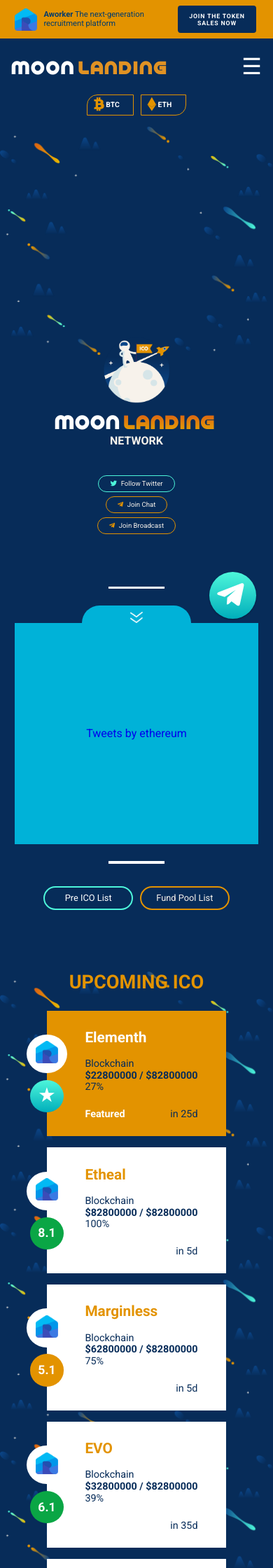
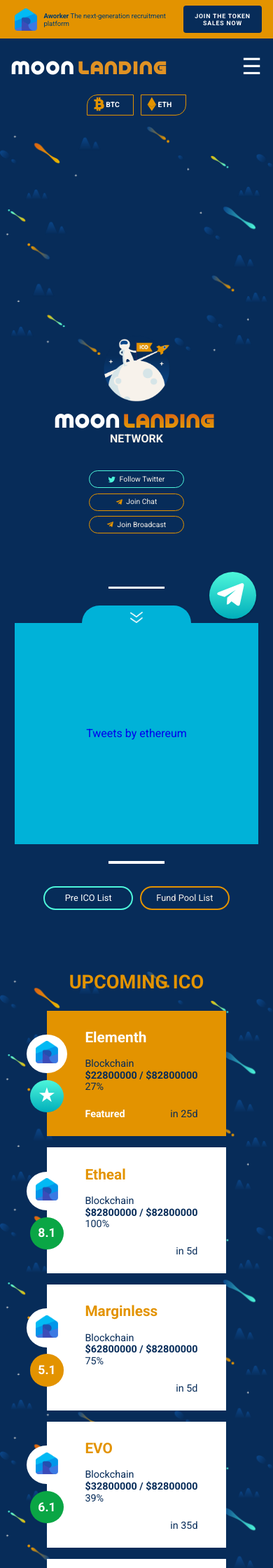
Before and after one commit to moonlandingnetwork/moonlandingnetwork.github.io, a Jekyll site: the page built from index.html, in a window 390 px wide. Shown: the top 2240 px of the page at 70% size. Built offline with Jekyll 4.4.1, drawn with Linux system fonts in a browser that asks for light colours; cached includes are drawn as plain includes; nearby versions of some CDN libraries; comment, search, counter and statistics services are not loaded.

Commit message:
Mobile Layout Revision

```diff
--- a/css/style.css
+++ b/css/style.css
@@ -2060,12 +2060,13 @@ footer{
         padding: 0 1rem;
     }
     #topbanner p{
-        font-size: 0.7rem;
+        font-size: 0.6rem;
         padding: 0.3rem;
     }
     #topbanner button{
         width: 7rem;
         font-size: 0.55rem;
+        margin: 0.5rem 0;
     }
     .persistent-icons{
         bottom: 1rem;
@@ -2130,16 +2131,17 @@ footer{
         font-size: 1rem;
     }
     .banner-buttons{
-        margin-top: 2.3rem;
+        margin-top: 2rem;
         flex-direction: column;
         align-items: center;
+
+    }
+    .banner-buttons button{
+        margin: 0.35em !important;
+        align-items: center;
         justify-content: center;
-        width: 7.5rem;
-        font-size: 0.6rem;
-    }
-    .banner-buttons button{
-        margin: 0.3em !important;
-        align-items: center;
+        width: 8.5rem;
+        font-size: 0.65rem;
     }
     .down-arrow{
         width: 40%;
```
